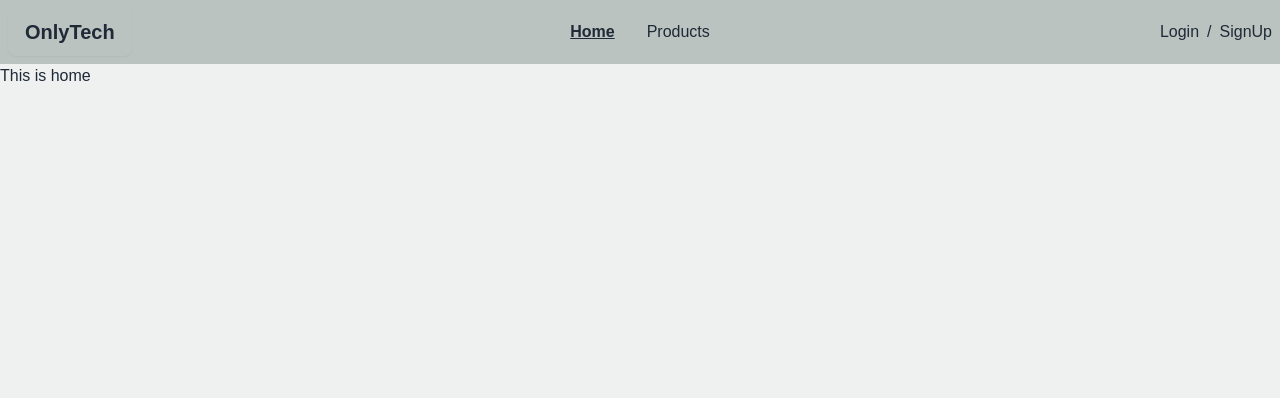
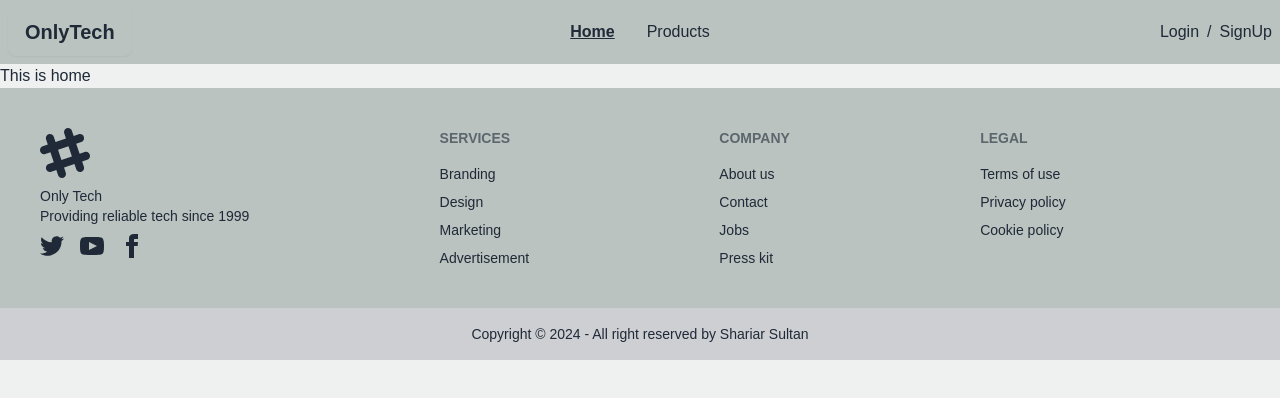
Before and after one commit to shariarSultanFahim/OnlyTech, a React (Vite) app: page / in a window 1280 px wide. Shown: the top 398 px of the page. Built offline with nearby package versions, Linux system fonts and the light colour scheme; no server answers.

Commit message:
Added footer to the site

```diff
--- /dev/null
+++ b/src/Components/Footer/Footer.jsx
@@ -0,0 +1,46 @@
+const Footer = () => {
+  return (
+    <div className="bg-primaryColor">
+      <footer className=" max-w-screen-xl mx-auto footer p-10 bg-primaryColor text-base-content">
+        <aside>
+            <svg width="50" height="50" viewBox="0 0 24 24" xmlns="http://www.w3.org/2000/svg" fillRule="evenodd" clipRule="evenodd" className="fill-current"><path d="M22.672 15.226l-2.432.811.841 2.515c.33 1.019-.209 2.127-1.23 2.456-1.15.325-2.148-.321-2.463-1.226l-.84-2.518-5.013 1.677.84 2.517c.391 1.203-.434 2.542-1.831 2.542-.88 0-1.601-.564-1.86-1.314l-.842-2.516-2.431.809c-1.135.328-2.145-.317-2.463-1.229-.329-1.018.211-2.127 1.231-2.456l2.432-.809-1.621-4.823-2.432.808c-1.355.384-2.558-.59-2.558-1.839 0-.817.509-1.582 1.327-1.846l2.433-.809-.842-2.515c-.33-1.02.211-2.129 1.232-2.458 1.02-.329 2.13.209 2.461 1.229l.842 2.515 5.011-1.677-.839-2.517c-.403-1.238.484-2.553 1.843-2.553.819 0 1.585.509 1.85 1.326l.841 2.517 2.431-.81c1.02-.33 2.131.211 2.461 1.229.332 1.018-.21 2.126-1.23 2.456l-2.433.809 1.622 4.823 2.433-.809c1.242-.401 2.557.484 2.557 1.838 0 .819-.51 1.583-1.328 1.847m-8.992-6.428l-5.01 1.675 1.619 4.828 5.011-1.674-1.62-4.829z"></path></svg>
+            <p>Only Tech<br/>Providing reliable tech since 1999</p>
+            <div className="grid grid-flow-col gap-4">
+            <a><svg xmlns="http://www.w3.org/2000/svg" width="24" height="24" viewBox="0 0 24 24" className="fill-current"><path d="M24 4.557c-.883.392-1.832.656-2.828.775 1.017-.609 1.798-1.574 2.165-2.724-.951.564-2.005.974-3.127 1.195-.897-.957-2.178-1.555-3.594-1.555-3.179 0-5.515 2.966-4.797 6.045-4.091-.205-7.719-2.165-10.148-5.144-1.29 2.213-.669 5.108 1.523 6.574-.806-.026-1.566-.247-2.229-.616-.054 2.281 1.581 4.415 3.949 4.89-.693.188-1.452.232-2.224.084.626 1.956 2.444 3.379 4.6 3.419-2.07 1.623-4.678 2.348-7.29 2.04 2.179 1.397 4.768 2.212 7.548 2.212 9.142 0 14.307-7.721 13.995-14.646.962-.695 1.797-1.562 2.457-2.549z"></path></svg></a>
+            <a><svg xmlns="http://www.w3.org/2000/svg" width="24" height="24" viewBox="0 0 24 24" className="fill-current"><path d="M19.615 3.184c-3.604-.246-11.631-.245-15.23 0-3.897.266-4.356 2.62-4.385 8.816.029 6.185.484 8.549 4.385 8.816 3.6.245 11.626.246 15.23 0 3.897-.266 4.356-2.62 4.385-8.816-.029-6.185-.484-8.549-4.385-8.816zm-10.615 12.816v-8l8 3.993-8 4.007z"></path></svg></a>
+            <a><svg xmlns="http://www.w3.org/2000/svg" width="24" height="24" viewBox="0 0 24 24" className="fill-current"><path d="M9 8h-3v4h3v12h5v-12h3.642l.358-4h-4v-1.667c0-.955.192-1.333 1.115-1.333h2.885v-5h-3.808c-3.596 0-5.192 1.583-5.192 4.615v3.385z"></path></svg></a>
+            </div>
+        </aside>
+        <nav>
+            <h6 className="footer-title">Services</h6>
+            <a className="link link-hover">Branding</a>
+            <a className="link link-hover">Design</a>
+            <a className="link link-hover">Marketing</a>
+            <a className="link link-hover">Advertisement</a>
+        </nav>
+        <nav>
+            <h6 className="footer-title">Company</h6>
+            <a className="link link-hover">About us</a>
+            <a className="link link-hover">Contact</a>
+            <a className="link link-hover">Jobs</a>
+            <a className="link link-hover">Press kit</a>
+        </nav>
+        <nav>
+            <h6 className="footer-title">Legal</h6>
+            <a className="link link-hover">Terms of use</a>
+            <a className="link link-hover">Privacy policy</a>
+            <a className="link link-hover">Cookie policy</a>
+        </nav>
+        </footer>
+
+
+      <footer className="footer footer-center p-4 bg-bgColor text-base-content">
+        <aside>
+          <p>Copyright © 2024 - All right reserved by Shariar Sultan</p>
+        </aside>
+      </footer>
+    </div>
+  );
+};
+
+export default Footer;
--- a/src/Components/Root/Root.jsx
+++ b/src/Components/Root/Root.jsx
@@ -1,4 +1,5 @@
 import { Outlet } from "react-router-dom";
+import Footer from "../Footer/Footer";
 import Navbar from "../Nav/Navbar";
 
 const Root = () => {
@@ -8,6 +9,7 @@
       <div className="container mx-auto max-w-screen-xl">
         <Outlet />
       </div>
+      <Footer/>
     </div>
   );
 };
```
